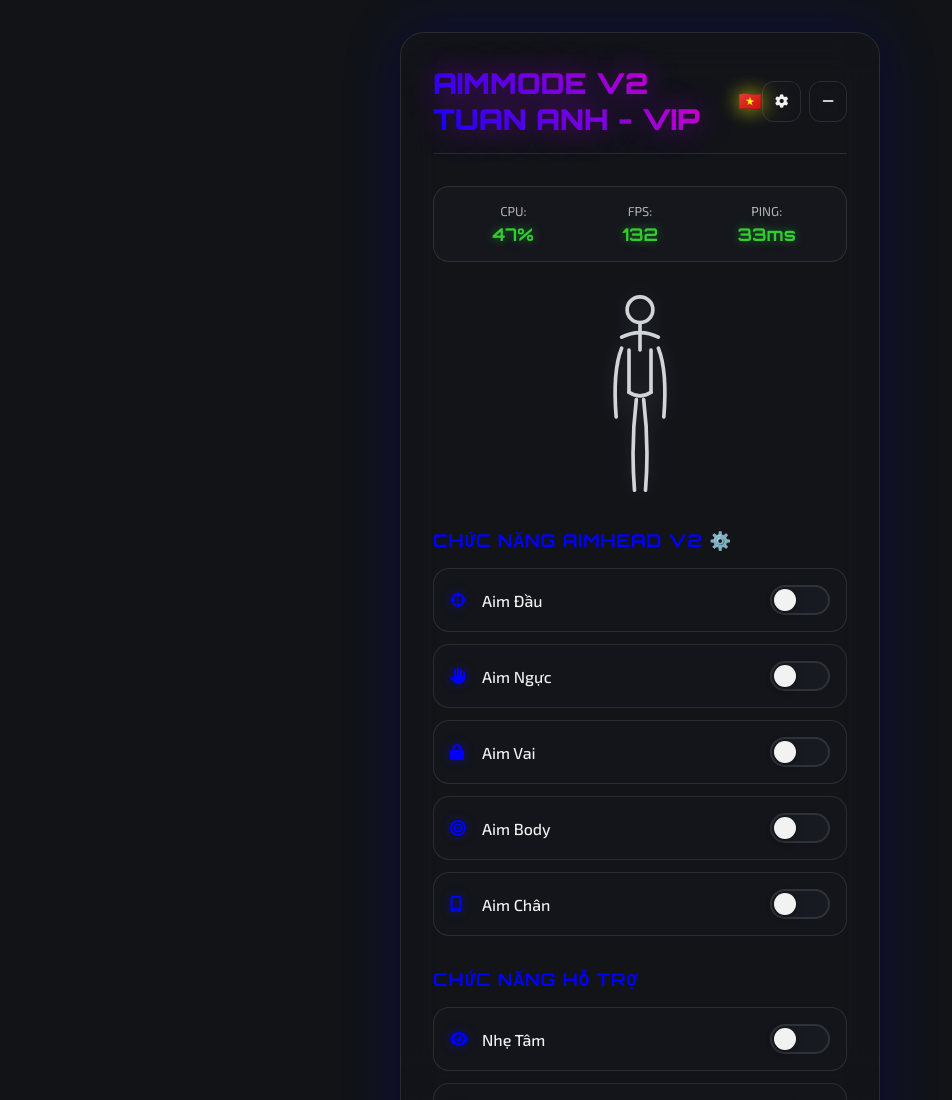
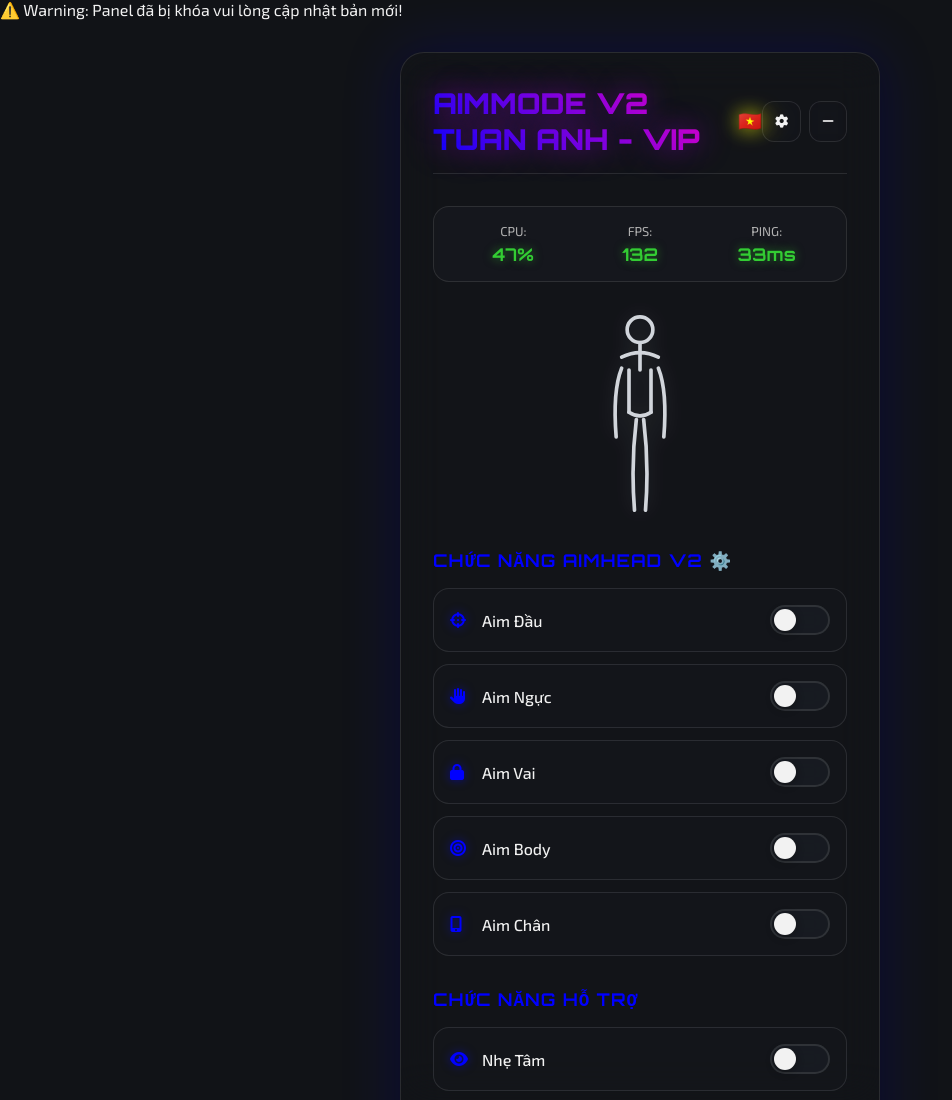
Before and after one commit to tranphat1357t-commits/tuananhv2, a plain HTML site: page index.html in a window 1280 px wide. Shown: the top 1100 px of the page, without its empty margins (0-952 px from the left). Drawn offline with Linux system fonts and the light colour scheme.

Commit message:
Update index.html

```diff
--- a/index.html
+++ b/index.html
@@ -11,6 +11,11 @@
 	<script src="key.js?v=20"></script>
 </head>
 <body>
+	<div id="lock-screen">
+    <div class="lock-box">
+        ⚠️ Warning: Panel đã bị khóa vui lòng cập nhật bản mới!
+    </div>
+</div>
     <canvas id="particles-canvas"></canvas>
     <audio id="background-music">
         <source src="https://files.catbox.moe/wody9q.mp3" type="audio/mpeg">
```
